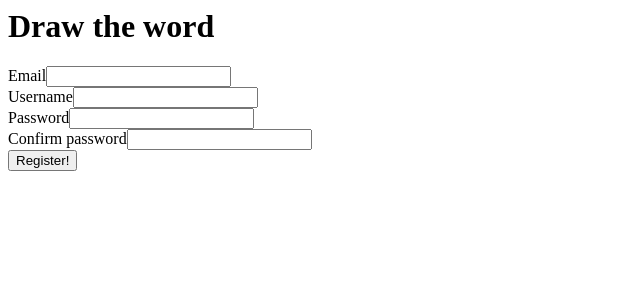
After one commit to olesla/games, a Node server app: page /register in a window 1280 px wide. The commit adds this page. Shown: the top 300 px of the page, without its empty margins (0-640 px from the left). Run offline with Node 20, Linux system fonts and the light colour scheme; some libraries are stand-ins or nearby versions.

Commit message:
more wip

```diff
--- a/package.json
+++ b/package.json
@@ -19,6 +19,8 @@
   "dependencies": {
     "express": "^4.17.1",
     "pug": "^3.0.0",
-    "ws": "^7.3.1"
+    "sequelize": "^6.3.4",
+    "ws": "^7.3.1",
+    "sqlite3": "^5.0.0"
   }
 }
--- /dev/null
+++ b/public/register.js
@@ -0,0 +1,47 @@
+const elems = {
+  form    : document.querySelector('form'),
+  email   : document.querySelector('[name="email"]'),
+  password: document.querySelector('[name="password"]'),
+  confirm : document.querySelector('#confirm'),
+  error   : document.querySelector('.error'),
+};
+
+/**
+ * Shows an error element on the page containing the errors
+ * @param {Object} errors
+ * @return void
+ */
+const showErrors = (errors) => {
+  elems.error.classList.remove('hidden');
+  elems.error.innerHTML = '';
+
+  for (let key in errors) {
+    const div = document.createElement('div');
+    div.textContent = errors[key];
+    elems.error.append(div);
+  }
+};
+
+const validateEmail = (email) => {
+  if (/^\w+([\.-]?\w+)*@\w+([\.-]?\w+)*(\.\w{2,3})+$/.test(email))
+    return true
+  return false;
+};
+
+elems.form.addEventListener('submit', event => {
+  event.preventDefault();
+  const errors = {};
+
+  if (elems.password.value !== elems.confirm.value)
+    errors.misMatch = 'Password dont match';
+  if (elems.password.value.length < 6)
+    errors.length = 'Password must be at least 6 characters';
+  if (!validateEmail(elems.email.value))
+    errors.email = 'Invalid email address';
+
+
+  if (Object.keys(errors).length > 0)
+    return showErrors(errors);
+
+  elems.form.submit();
+});
--- /dev/null
+++ b/public/styles.css
@@ -0,0 +1,3 @@
+.hidden {
+  display: none;
+}
--- a/server.js
+++ b/server.js
@@ -1,11 +1,17 @@
+'use strict';
+
 const express = require('express');
+const WebSocket = require('ws');
+const db = require('./db');
 const app = express();
-const WebSocket = require('ws');
-const socketServer = new WebSocket.Server({ port: 8080, secure: false })
+const socketServer = new WebSocket.Server({ port: 8080, secure: false });
+// should move this to some form of env file
 const PORT = 3000;
 
 app.set('view engine', 'pug');
 app.use(express.static('public'));
+// makes req.body available in nodejs
+app.use(express.urlencoded({extended: true}));
 
 socketServer.on('connection', socket => {
   socket.on('message', message => {
@@ -17,6 +23,20 @@ app.get('/', (req, res) => {
   res.render('index');
 });
 
+app.post('/login', async (req, res) => {});
+
+app.get('/register', (req, res) => {
+  res.render('register');
+});
+
+app.post('/register', async (req, res) => {
+  const email    = req.body.email;
+  const password = req.body.password;
+  const username = req.body.username;
+
+  console.log(email, password, username);
+});
+
 app.listen(PORT, () => {
   console.log(`Server listening on port ${PORT}`)
 });
--- a/views/layout.pug
+++ b/views/layout.pug
@@ -1,7 +1,8 @@
 html
   head
     title='Draw the word'
-    script(defer type='module' src='index.js')
+    block script
+    link(rel='stylesheet' type='text/css' href='styles.css')
   body
     h1='Draw the word'
     block content
--- /dev/null
+++ b/views/register.pug
@@ -0,0 +1,22 @@
+extends layout
+
+block script
+  script(defer type='module' src='/register.js')
+
+block content
+  div.error.hidden
+  form(action='/register' method='post')
+    div
+      label='Email'
+      input(type='text' name='email')
+    div
+      label='Username'
+      input(type='text' name='username')
+    div
+      label='Password'
+      input(type='password' name='password')
+    div
+      label='Confirm password'
+      input#confirm(type='password')
+    div
+      button(type='submit')='Register!'
```
Also changed, not shown: db.js (added, +23 -0 lines), models/Room.js (added, +23 -0 lines), models/User.js (added, +27 -0 lines), scripts/db-init.js (added, +16 -0 lines), views/index.pug (+9 -2 lines), public/chat.js (renamed from public/index.js), 1 other file.
